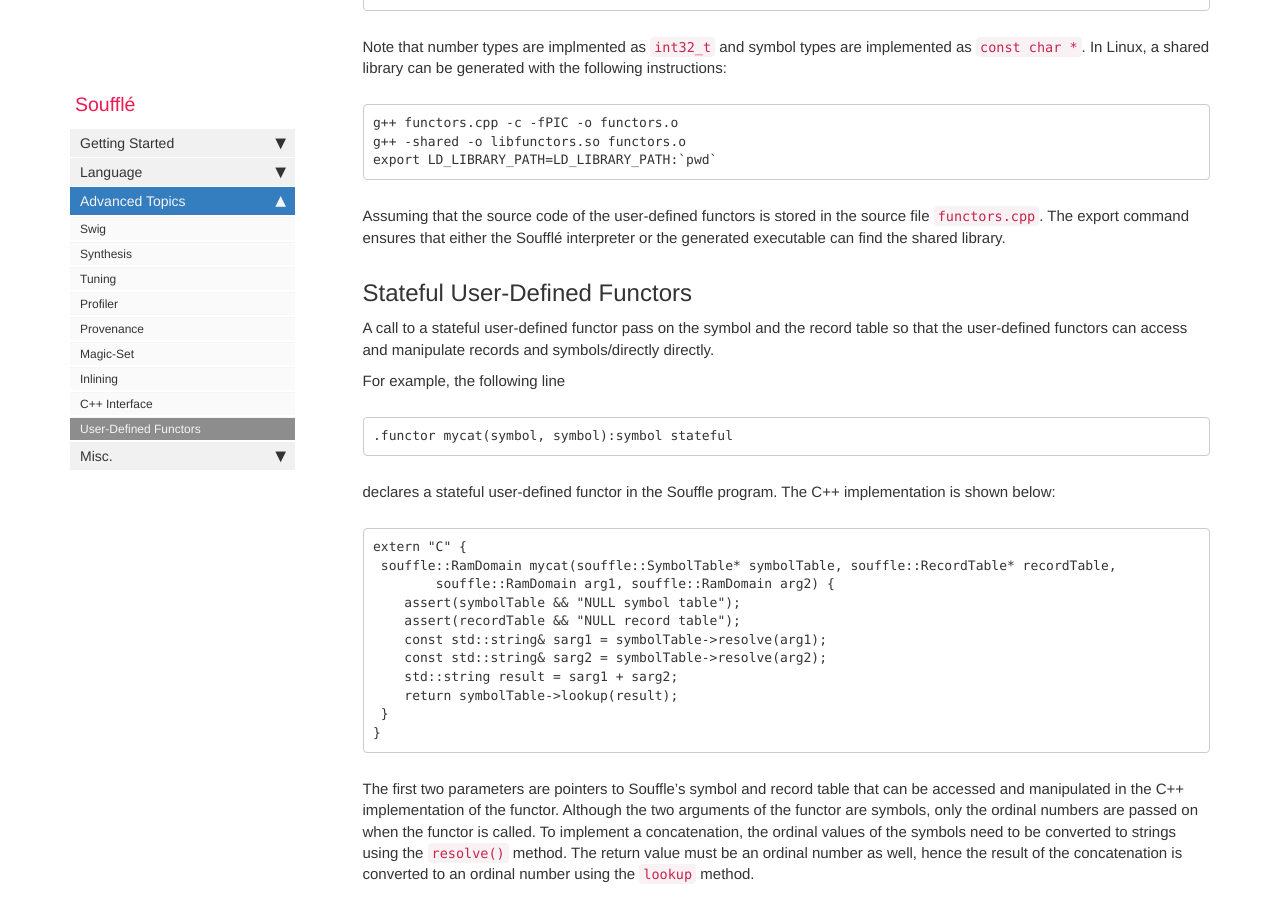
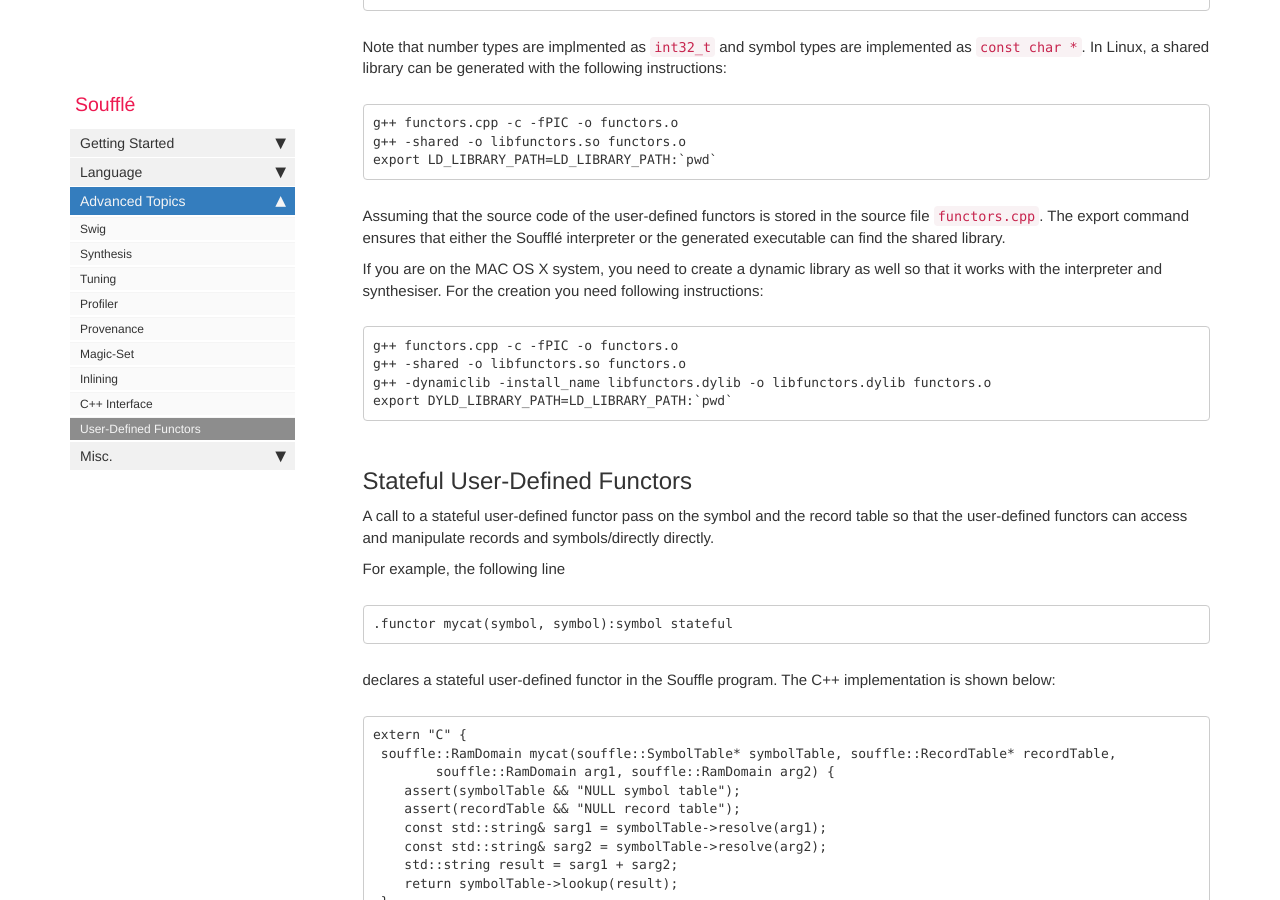
Before and after one commit to souffle-lang/souffle-lang.github.io, a Jekyll site: the page built from pages/docs/functors.md, in a window 1280 px wide and 900 px high, scrolled down 2255 px. Built offline with Jekyll 4.4.1, drawn with Linux system fonts in a browser that asks for light colours; comment, search, counter and statistics services are not loaded.

Commit message:
Update functors.md

````diff
--- a/pages/docs/functors.md
+++ b/pages/docs/functors.md
@@ -101,6 +101,15 @@ export LD_LIBRARY_PATH=LD_LIBRARY_PATH:`pwd`
 ```
 Assuming that the source code of the user-defined functors is stored in the source file ```functors.cpp```. The export command ensures that either the Soufflé interpreter or the generated executable can find the shared library.
 
+If you are on the MAC OS X system, you need to create a dynamic library as well so that it works with the interpreter and synthesiser. For the creation you need following instructions:
+
+```
+g++ functors.cpp -c -fPIC -o functors.o
+g++ -shared -o libfunctors.so functors.o
+g++ -dynamiclib -install_name libfunctors.dylib -o libfunctors.dylib functors.o
+export DYLD_LIBRARY_PATH=LD_LIBRARY_PATH:`pwd`
+```
+
 ## Stateful User-Defined Functors
 A call to a stateful user-defined functor pass
 on the symbol and the record table so that the
````
